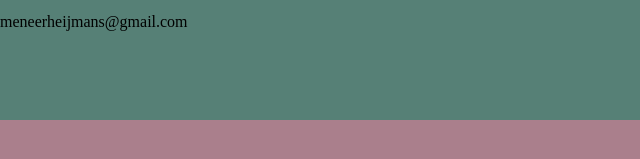
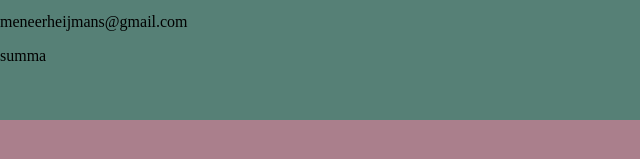
Before and after one commit to Raptrplays/DV4rep, a plain HTML site: page index.html in a window 1280 px wide. Shown: the part 301-460 px from the top of the page, 0-640 px from the left. Drawn offline with Linux system fonts and the light colour scheme.

Commit message:
footerding

```diff
--- a/index.html
+++ b/index.html
@@ -21,6 +21,7 @@
         <h1>Contactgegevens</h1>
         <p>murariu.giulia@gmail.com</p>
         <p>meneerheijmans@gmail.com</p>
+        <p>summa</p>
     </footer>
 </body>
 </html>
```
